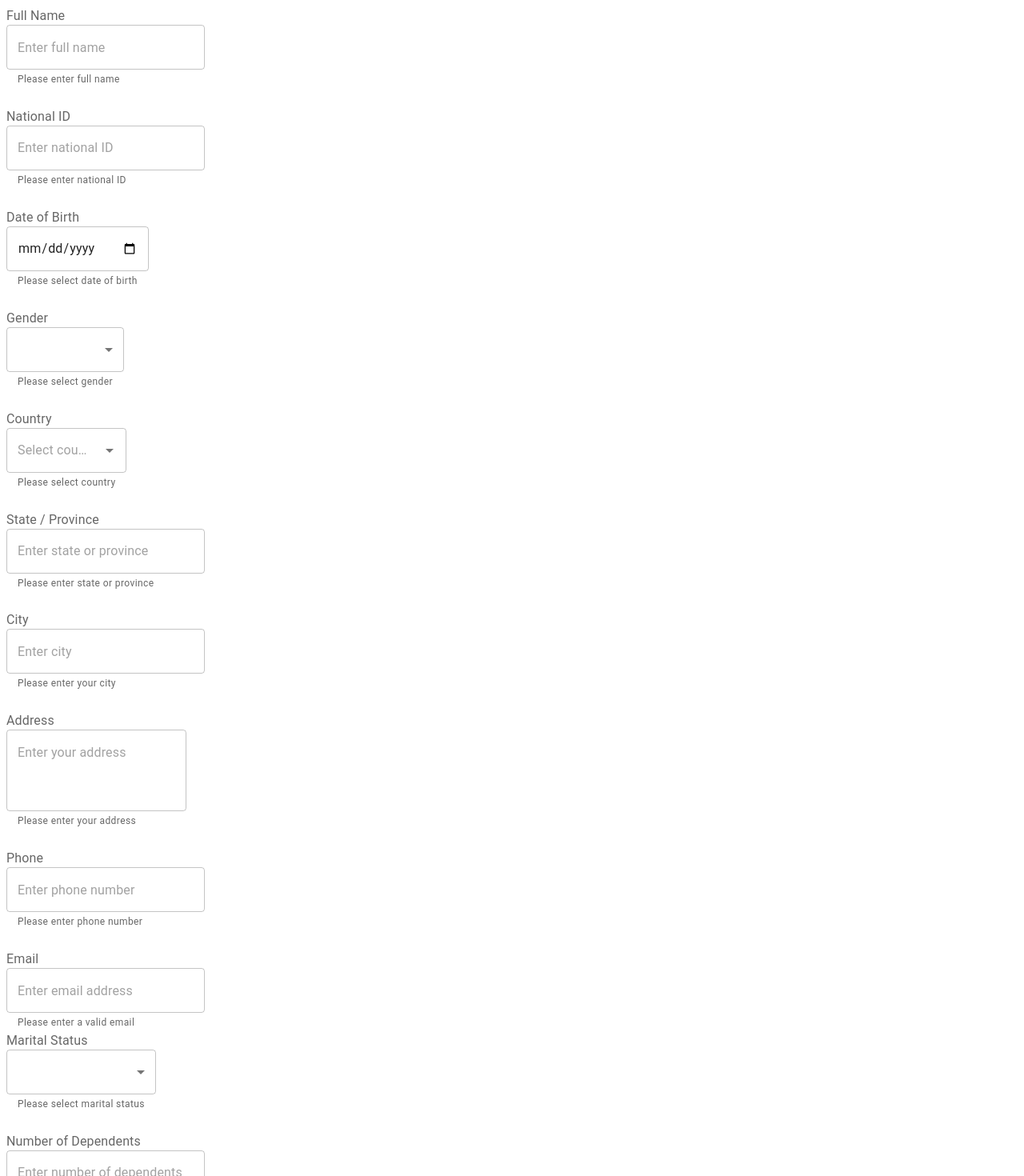
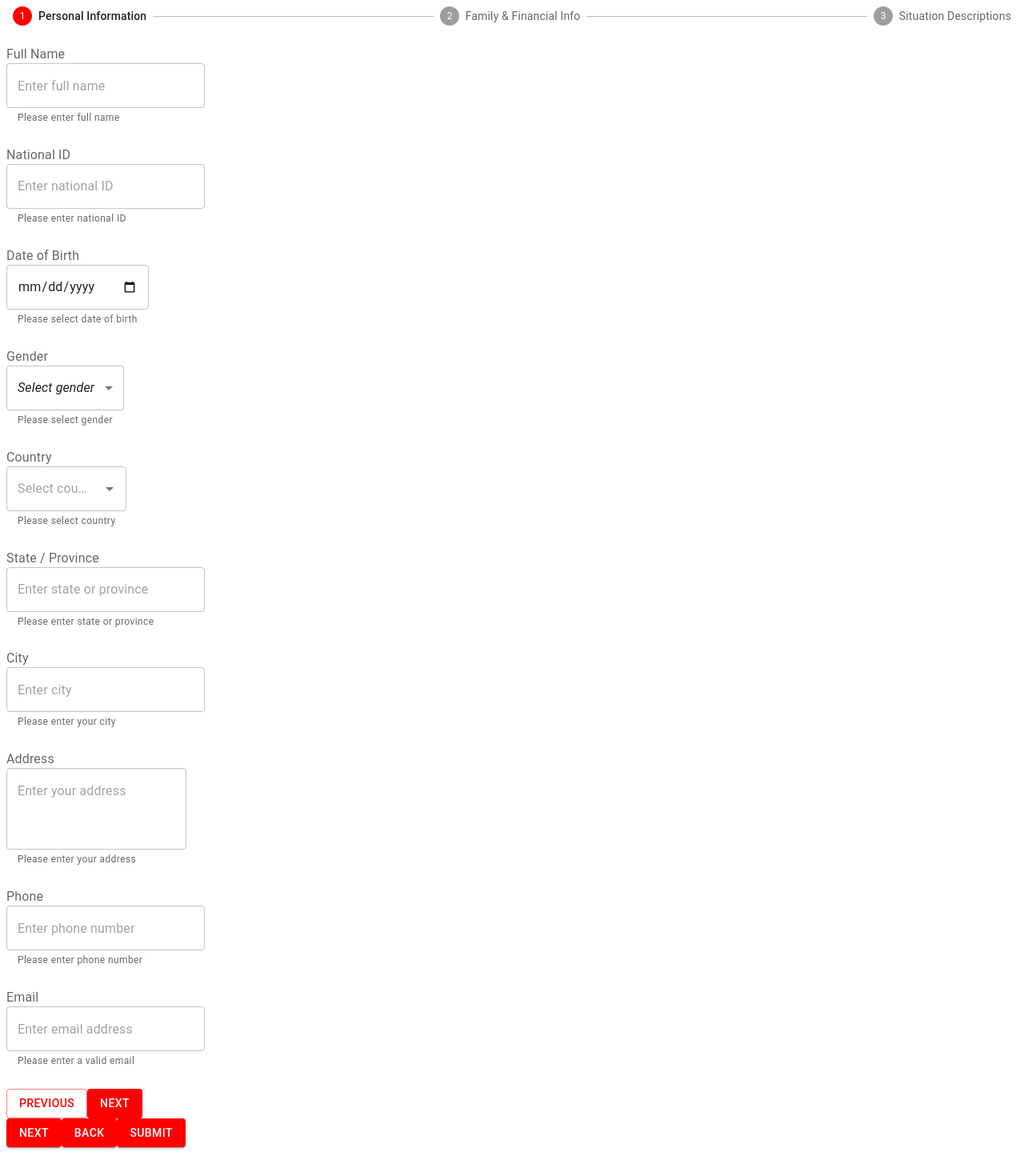
Before and after one commit to Mostafa-HEH/ai-social-support, a React (Vite) app: page / in a window 1280 px wide. Shown: the top 1470 px of the page at 80% size. After the commit the page ends 1442 px from the top, so only its background shows below. Built offline with nearby package versions, Linux system fonts and the light colour scheme.

Commit message:
feat: initial stepper

```diff
--- a/src/features/SupportForm/utils/steps.ts
+++ /dev/null
@@ -1,5 +0,0 @@
-export const FORM_STEPS = [
-  { id: 1, label: "Personal Information" },
-  { id: 2, label: "Family & Financial Info" },
-  { id: 3, label: "Situation Descriptions" },
-];
--- /dev/null
+++ b/src/features/SupportForm/utils/steps.tsx
@@ -0,0 +1,9 @@
+import FamilyAndFinancial from "../views/steps/FamilyAndFinancial";
+import PersonalInformations from "../views/steps/PersonalInformations";
+import Situation from "../views/steps/Situation";
+
+export const FORM_STEPS = [
+  { id: 1, label: "Personal Information", component:  <PersonalInformations />},
+  { id: 2, label: "Family & Financial Info" , component:<FamilyAndFinancial />},
+  { id: 3, label: "Situation Descriptions", component: <Situation /> },
+];
--- a/src/features/SupportForm/validations/formValidations.ts
+++ b/src/features/SupportForm/validations/formValidations.ts
@@ -26,18 +26,13 @@ export const UserForm = z.object({
 
   //! Step 2
   marital_status: z.string().min(1, "Marital status is required"),
-  dependents: z
-    .number({
-      error: "Number of dependents is required",
-    })
-    .min(0, "Dependents cannot be negative")
-    .max(20, "Dependents number is too high"),
+  dependents: z.string({
+    error: "Number of dependents is required",
+  }),
   employment_status: z.string().min(1, "Employment status is required"),
-  monthly_income: z
-    .number({
-      error: "Monthly income is required",
-    })
-    .min(0, "Monthly income cannot be negative"),
+  monthly_income: z.string({
+    error: "Monthly income is required",
+  }),
   housing_status: z.string().min(1, "Housing status is required"),
 
   //! Step 3
@@ -59,3 +54,29 @@ export const UserForm = z.object({
 });
 
 export type UserFormValues = z.infer<typeof UserForm>;
+
+export const userFormDefaultValues: UserFormValues = {
+  // ! Step 1
+  name: "",
+  national_id: "",
+  date_of_birth: "",
+  gender: "",
+  country: null,
+  state: "",
+  city: "",
+  address: "",
+  phone: "",
+  email: "",
+
+  // ! Step 2
+  marital_status: "",
+  dependents: "",
+  employment_status: "",
+  monthly_income: "",
+  housing_status: "",
+
+  // ! Step 3
+  current_financial_situation: "",
+  employment_circumstances: "",
+  reason_for_applying: "",
+};
--- a/src/features/SupportForm/views/SupportForm.tsx
+++ b/src/features/SupportForm/views/SupportForm.tsx
@@ -1,16 +1,19 @@
 import { Stack } from "@mui/material";
 import { FormProvider, useForm } from "react-hook-form";
-import { UserForm, type UserFormValues } from "../validations/formValidations";
+import {
+  UserForm,
+  userFormDefaultValues,
+  type UserFormValues,
+} from "../validations/formValidations";
 import { zodResolver } from "@hookform/resolvers/zod";
-import PersonalInformations from "./steps/PersonalInformations";
-import Situation from "./steps/Situation";
-import FamilyAndFinancial from "./steps/FamilyAndFinancial";
 import FormActions from "./steps/FormActions";
+import Steper from "./steps/Steper";
 
 const SupportForm = () => {
   const form = useForm<UserFormValues>({
     resolver: zodResolver(UserForm),
     mode: "all",
+    defaultValues: userFormDefaultValues,
   });
 
   const { handleSubmit } = form;
@@ -22,9 +25,7 @@ const SupportForm = () => {
   return (
     <Stack component="form" onSubmit={handleSubmit(onSubmit)}>
       <FormProvider {...form}>
-        <PersonalInformations />
-        <FamilyAndFinancial />
-        <Situation />
+        <Steper />
         <FormActions />
       </FormProvider>
     </Stack>
--- a/src/features/SupportForm/views/steps/FormActions.tsx
+++ b/src/features/SupportForm/views/steps/FormActions.tsx
@@ -5,7 +5,9 @@ const FormActions = () => {
     <Box>
       <Button variant="contained">Next</Button>
       <Button variant="contained">Back</Button>
-      <Button variant="contained">Submit</Button>
+      <Button variant="contained" type="submit">
+        Submit
+      </Button>
     </Box>
   );
 };
--- /dev/null
+++ b/src/features/SupportForm/views/steps/Steper.tsx
@@ -0,0 +1,51 @@
+import { Button, Grid, Step, StepLabel, Stepper } from "@mui/material";
+import { useState } from "react";
+import { FORM_STEPS } from "../../utils/steps";
+
+const Steper = () => {
+  const [activeStep, setActiveStep] = useState(0);
+
+  const changeStep = ({ variant }: { variant: "next" | "prev" }) => {
+    switch (variant) {
+      case "next":
+        setActiveStep((current) => current + 1);
+        break;
+      case "prev":
+        setActiveStep((current) => current - 1);
+        break;
+    }
+  };
+
+  return (
+    <Grid container spacing={3}>
+      <Grid size={{ xs: 12 }}>
+        <Stepper activeStep={activeStep}>
+          {FORM_STEPS.map((x, idx) => {
+            return (
+              <Step key={x?.id} onClick={() => setActiveStep(idx)}>
+                <StepLabel>{x?.label}</StepLabel>
+              </Step>
+            );
+          })}
+        </Stepper>
+      </Grid>
+      <Grid size={{ xs: 12 }}>{FORM_STEPS?.[activeStep]?.component}</Grid>
+      <Grid size={{ xs: 12 }}>
+        <Button
+          variant="outlined"
+          onClick={() => changeStep({ variant: "prev" })}
+        >
+          Previous
+        </Button>
+        <Button
+          variant="contained"
+          onClick={() => changeStep({ variant: "next" })}
+        >
+          Next
+        </Button>
+      </Grid>
+    </Grid>
+  );
+};
+
+export default Steper;
```
